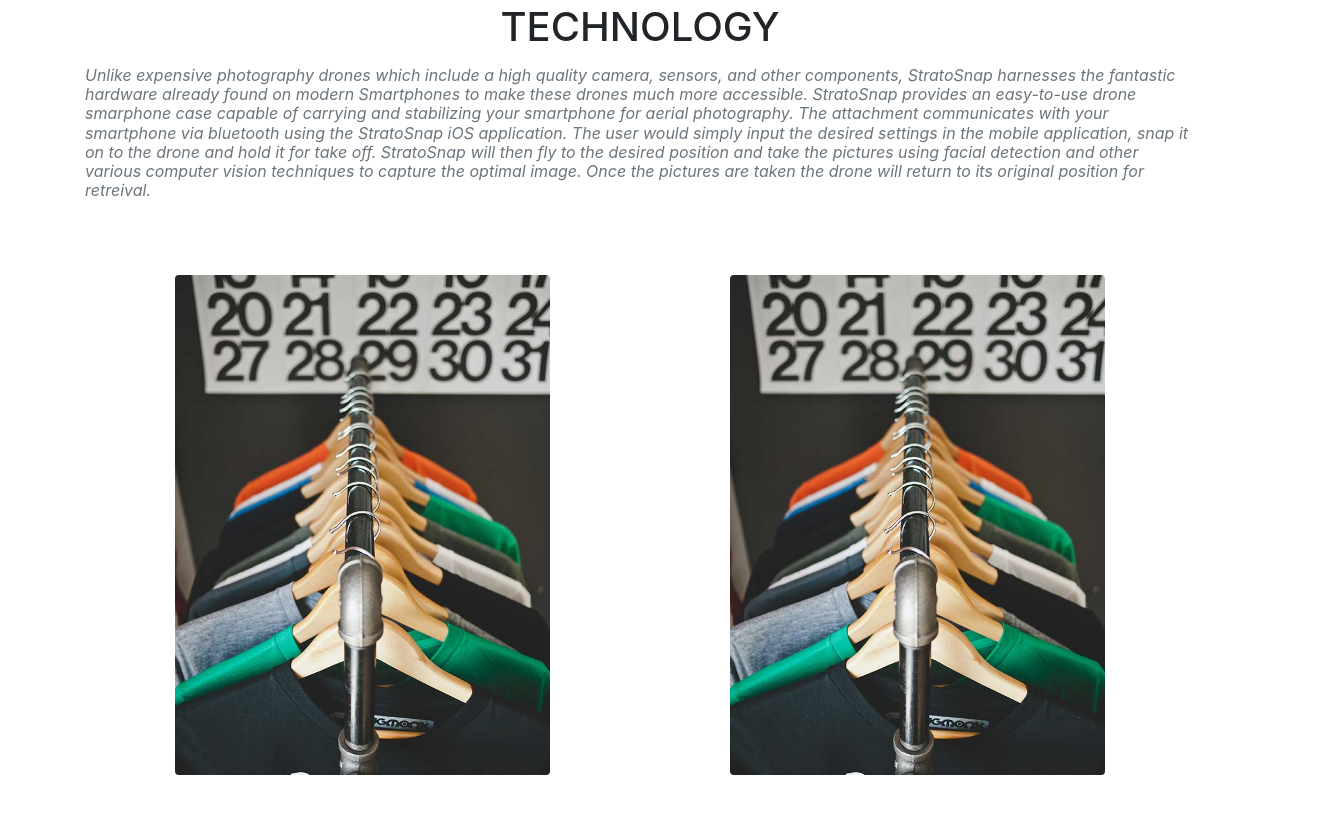
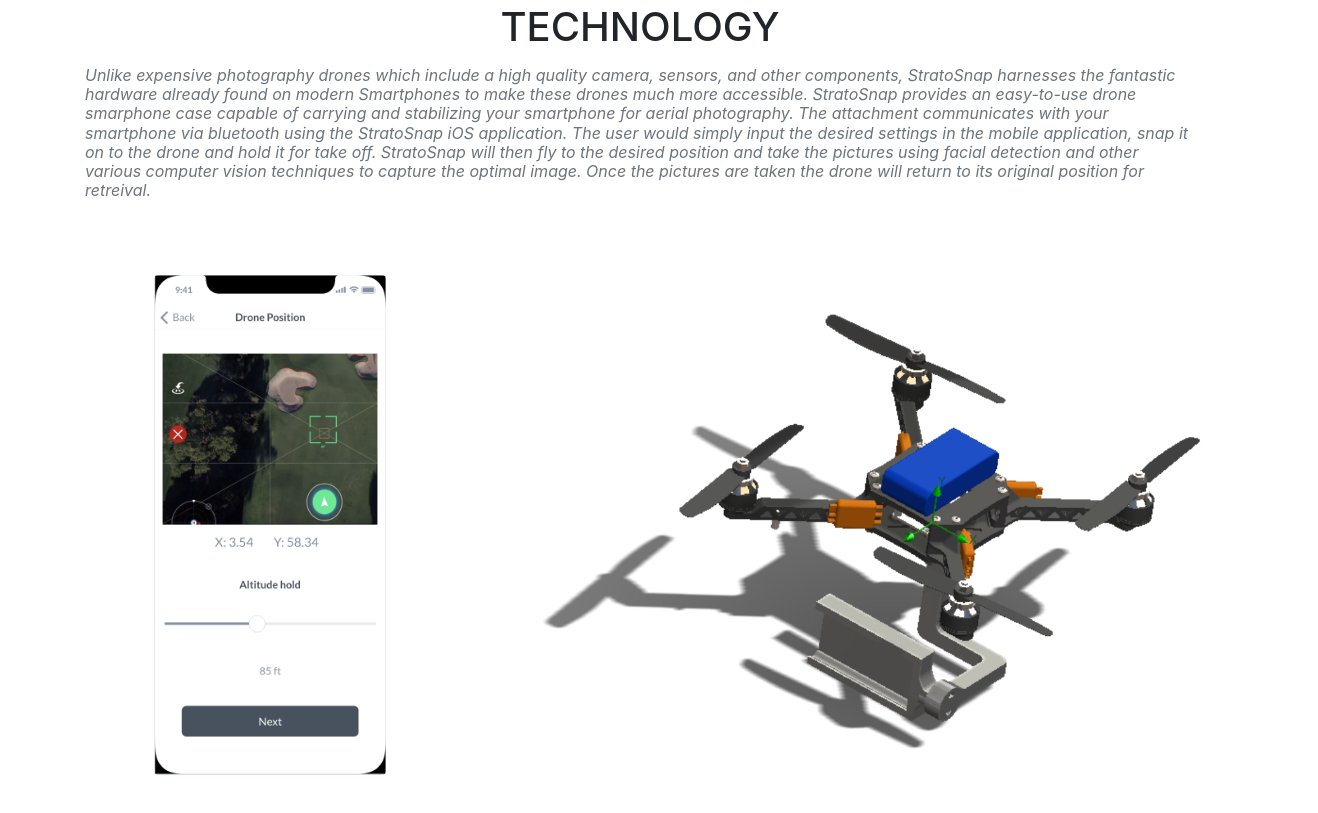
Before and after one commit to Abhir16/StratoSnap-Website, a website with bundled scripts: page index.html in a window 1280 px wide. Shown: the part 1642-2455 px from the top of the page, 1318 px wide, since content can reach past the window. Built offline with nearby package versions, Linux system fonts and the light colour scheme; a web font is replaced by a local one.

Commit message:
added proper pictures to technology

```diff
--- a/index.html
+++ b/index.html
@@ -123,11 +123,11 @@
         </div>
         <div class="container">
           <div class="row">
-            <div class="col">
-              <img src="img/portfolio/01-full.jpg" style="height: 500px;" class="rounded mx-auto d-block">
+            <div class="col-sm-4">
+              <img src="img/Technology/mobile-app.png" style="height: 500px;" class="rounded mx-auto d-block">
             </div>
-            <div class="col">
-              <img src="img/portfolio/01-full.jpg" style="height: 500px;" class="rounded mx-auto d-block">
+            <div class="col-sm-8">
+              <img src="img/Technology/drone-model.png" style="height: 500px;" class="rounded mx-auto d-block">
             </div>
           </div>
         </div>
```
Also changed, not shown: img/Technology/drone-model.png (added), img/Technology/mobile-app.png (added), 3 other files.
